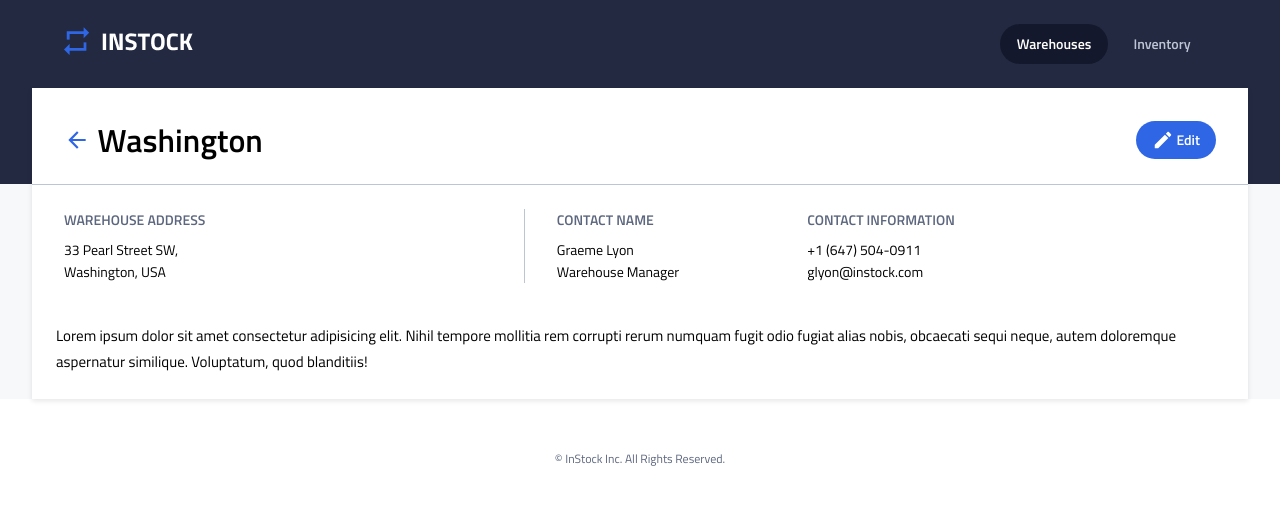
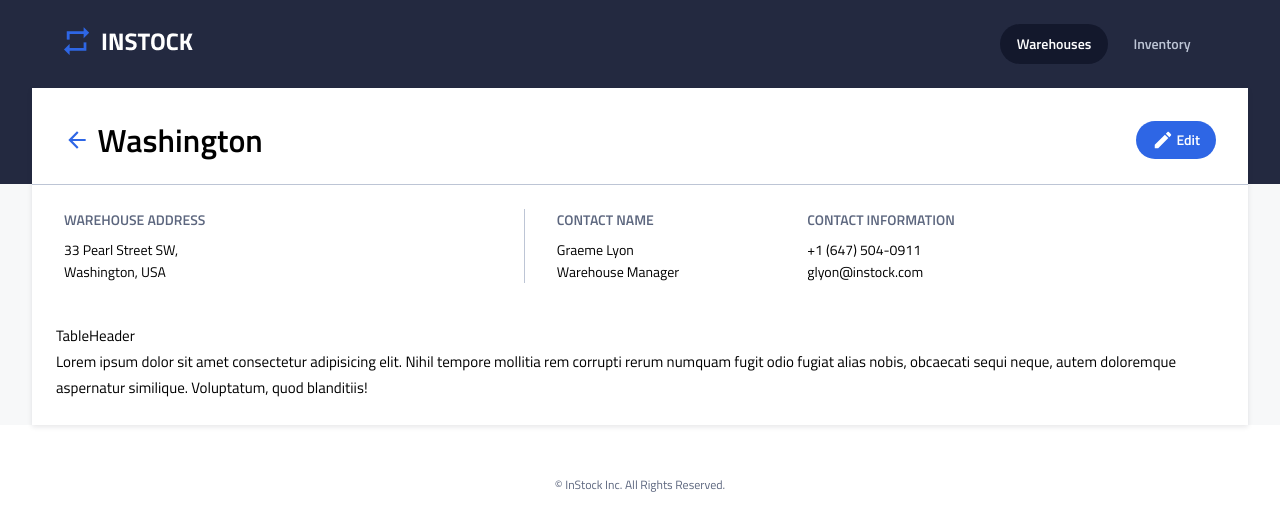
Before and after one commit to DBeaulne/InStock-MCSD, a React (Create React App) app: page /warehouses/1 in a window 1280 px wide. Shown: the top 530 px of the page. Built offline with nearby package versions, Linux system fonts and the light colour scheme.

Commit message:
added placeholder component fot table header

```diff
--- /dev/null
+++ b/src/components/TableHeader/TableHeader.jsx
@@ -0,0 +1,7 @@
+import React from "react";
+
+const TableHeader = () => {
+  return <div>TableHeader</div>;
+};
+
+export default TableHeader;
--- a/src/components/WarehouseDetails/WarehouseDetails.jsx
+++ b/src/components/WarehouseDetails/WarehouseDetails.jsx
@@ -3,6 +3,7 @@ import "./WarehouseDetails.scss";
 import ArrowBackIcon from "../../assets/icons/arrow_back-24px.svg";
 import Button from "../Button/Button";
 import { useNavigate } from "react-router-dom";
+import TableHeader from "../TableHeader/TableHeader";
 const WarehouseDetails = () => {
   const navigate = useNavigate();
   const [warehouseDetails, setWarehouseDetails] = useState([]);
@@ -69,6 +70,7 @@ const WarehouseDetails = () => {
           </div>
         </div>
         <div className="warehouse-details__bottom">
+          <TableHeader />
           {/* {inventoryList.map((item) => (
           <inventoryList />
         ))} */}
```
Also changed, not shown: src/components/TableHeader/TableHeader.scss (added).
